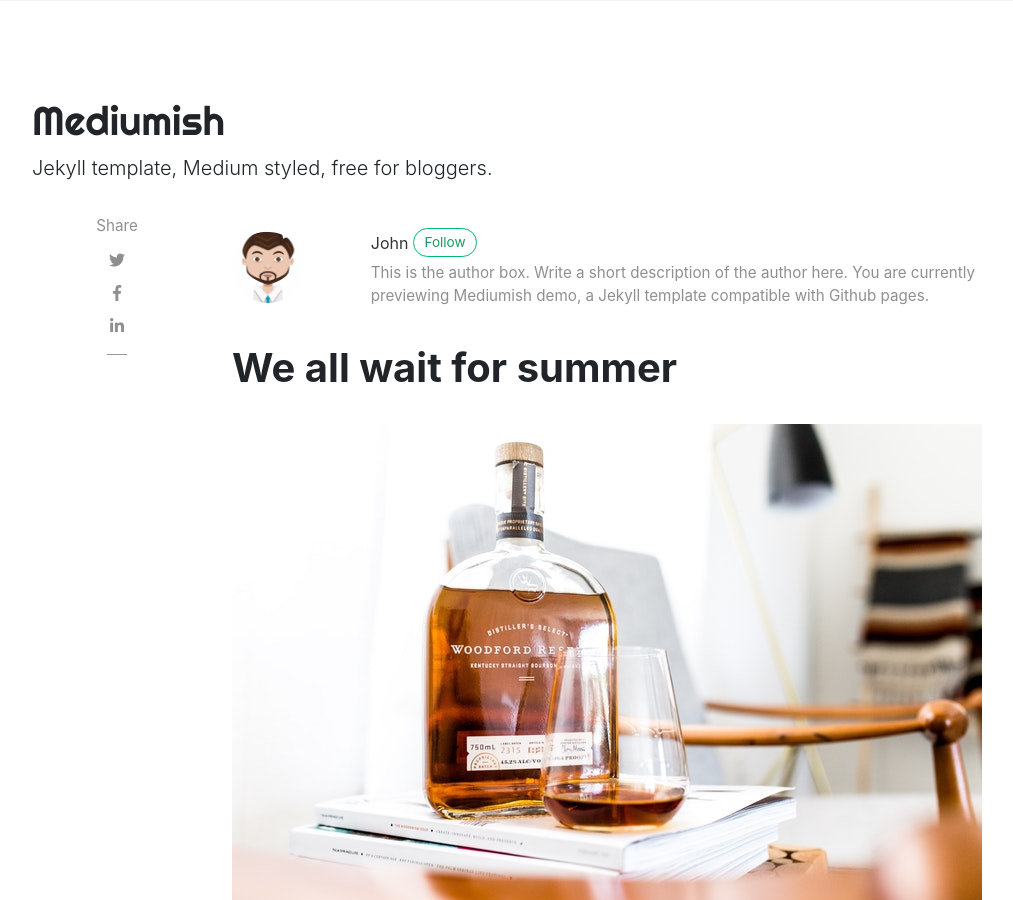
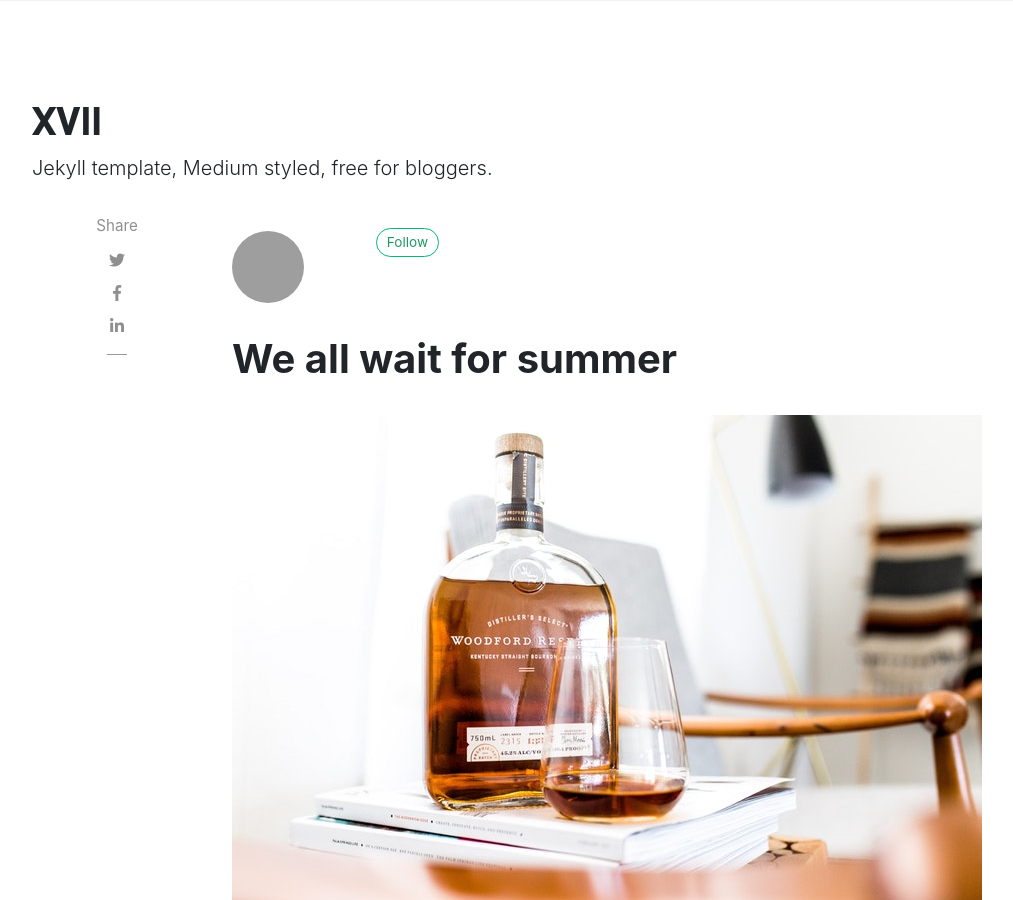
Before and after one commit to eliteaddy/eliteaddy.github.io, a Jekyll site: the page built from _posts/2018-01-12-we-all-wait-for-summer.md, in a window 1280 px wide and 900 px high. Shown: the whole window, without its empty margins (53-1066 px from the left). Built offline with Jekyll 4.4.1, drawn with Linux system fonts in a browser that asks for light colours; nearby versions of some CDN libraries; comment, search, counter and statistics services are not loaded; some of the changed text lies outside the part shown; grey boxes are pictures that could not be loaded.

Commit message:
Update _config.yml

```diff
--- a/_config.yml
+++ b/_config.yml
@@ -1,35 +1,26 @@
 # Site
-name: "Mediumish"
-title: "Mediumish"
+name: "XVII"
+title: "XVII"
 description: "Jekyll template, Medium styled, free for bloggers."
-logo: 'assets/images/logo.png'
-favicon: 'assets/images/logo.png'
+logo: 'https://res-5.cloudinary.com/hbvjrqyqn/image/upload/q_auto/v1/ghost-blog-images/ghost-35852_640.png'
+favicon: 'https://res-5.cloudinary.com/hbvjrqyqn/image/upload/q_auto/v1/ghost-blog-images/ghost-35852_640.png'
 baseurl:
 google_analytics: 'UA-46278016-1'
-disqus: 'demowebsite'
+disqus: 'xvii'
 mailchimp-list: 'https://wowthemes.us11.list-manage.com/subscribe/post?u=8aeb20a530e124561927d3bd8&amp;id=8c3d2d214b'
 include: ["_pages"]
 permalink: /:title/
 
 # Authors
 authors:
-  sal:
-    name: Sal
-    display_name: Sal
+  masteraddy:
+    name: MasterAddy
+    display_name: MasterAddy
     gravatar: e56154546cf4be74e393c62d1ae9f9d4
-    email: wowthemesnet@gmail.com
-    web: https://www.wowthemes.net
-    twitter: https://twitter.com/wowthemesnet
-    description: "Author of Mediumish, a Bootstrap Medium styled template available for WordPress, HTML, Ghost and Jekyll. You are currently previewing Jekyll template demo."
-  john:
-    name: John
-    display_name: John
-    avatar: 'assets/images/avatar.png'
-    gravatar: b1cc14991db7a456fcd761680bbc8f81
-    email: wowthemesnet@gmail.com
-    web: https://www.wowthemes.net
-    twitter: https://twitter.com/wowthemesnet
-    description: "This is the author box. Write a short description of the author here. You are currently previewing Mediumish demo, a Jekyll template compatible with Github pages."
+    email: aiadesile@gmail.com
+    web: https://addy.vercel.app
+    twitter: https://twitter.com/itsmasteraddy
+    description: "Author at XVII, a Web and Mobile Developer, and a blogger. I hope you'll enjoy our time together."
 
 # Plugins
 plugins:
```
